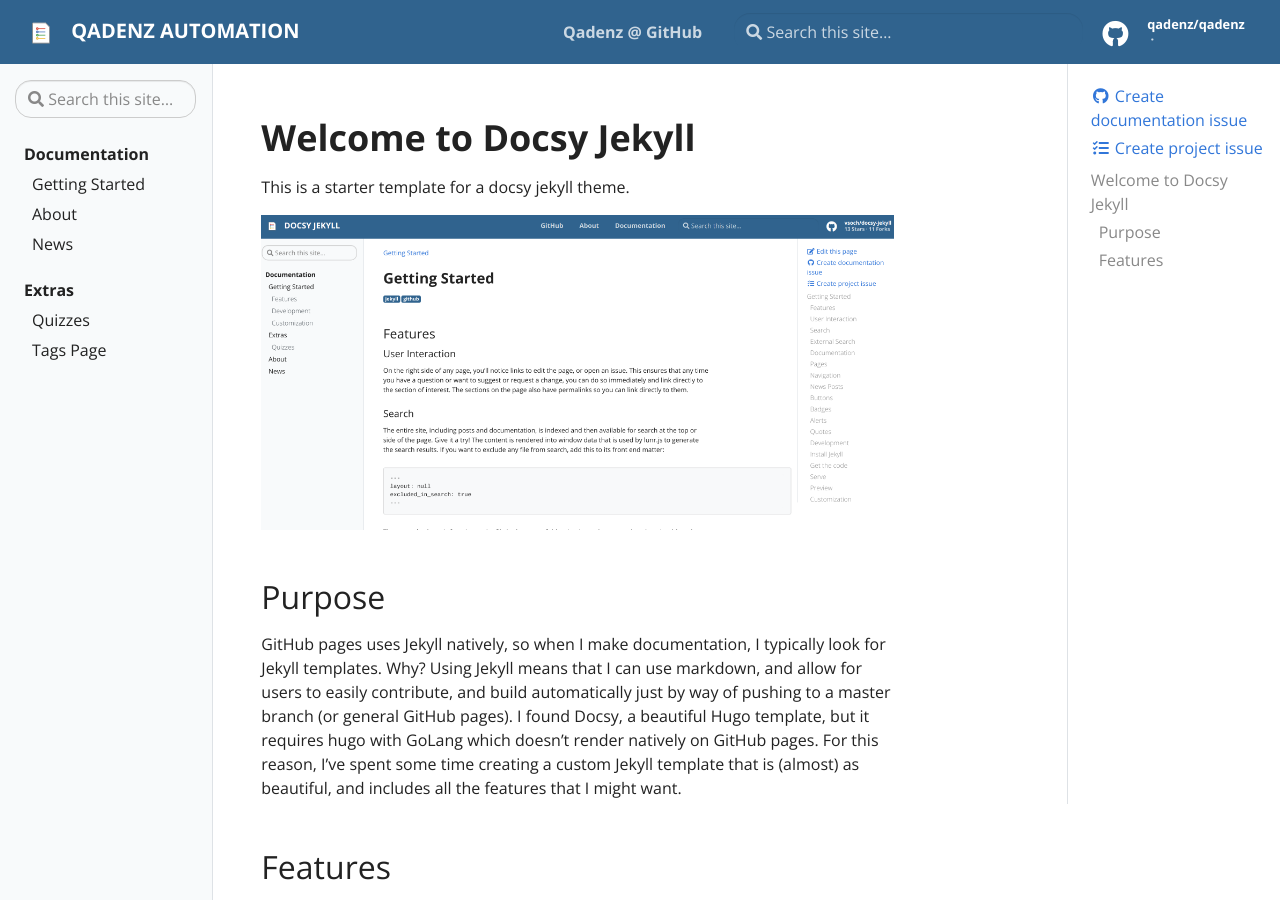
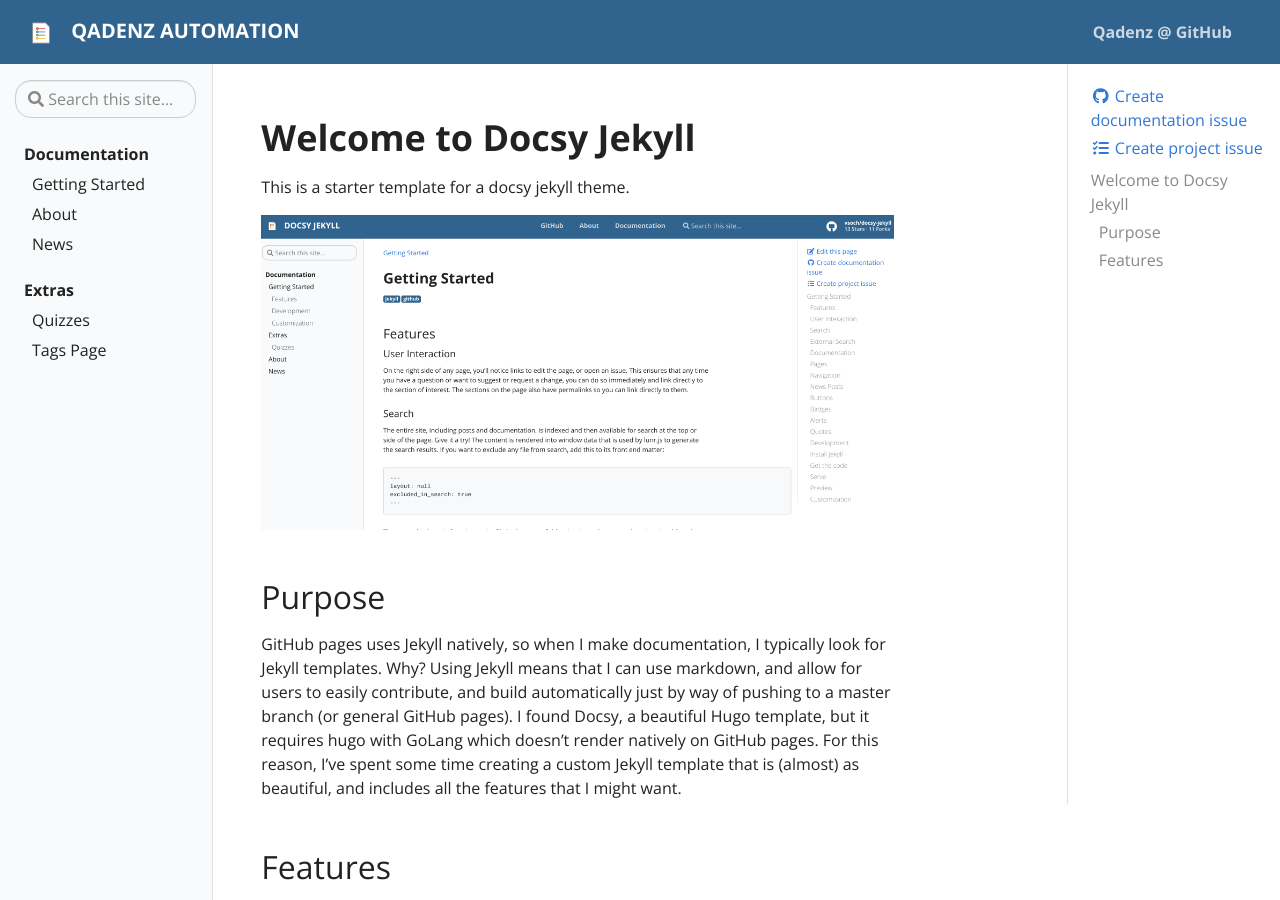
Before and after one commit to qadenz/qadenz.github.io, a Jekyll site: the page built from pages/index.md, in a window 1280 px wide and 900 px high. Built offline with Jekyll 4.4.1, drawn with Linux system fonts in a browser that asks for light colours.

Commit message:
Removed more items from header nav

```diff
--- a/_includes/header.html
+++ b/_includes/header.html
@@ -14,11 +14,12 @@
 			</li>{% endfor %}
 		</ul>
 	</div>
-	<div class="navbar-nav d-none d-lg-block">
+<!--	<div class="navbar-nav d-none d-lg-block">
  <input type="search" class="form-control td-search-input" placeholder="&#xf002 Search this site…" aria-label="Search this site…" autocomplete="off">
         </div>
+-->
 
-	<div class="navbar-nav d-none d-lg-block">
+<!--	<div class="navbar-nav d-none d-lg-block">
           <a class="gh-source" data-gh-source="github" href="{{ site.repo }}" title="Go to repository" data-md-state="done">
           <div class="gh-source__repository">
             <i class="fab fa fa-github fa-2x" style='padding-right:20px; float:left; margin-top:5px'></i>
@@ -26,11 +27,12 @@
           <ul class="gh-source__facts"><li class="gh-source__fact" id='stars'></li><li id="forks" class="gh-source__fact"></li></ul></div></a>
         </div>
       </div>
-
+-->
 
 </nav>
 </header>
 
+<!--
 <script>
 $(document).ready(function() {
   var url = "https://api.github.com/search/repositories?q={{ site.github_user }}/{{ site.github_repo }}";
@@ -47,3 +49,4 @@ $(document).ready(function() {
   });
 });
 </script>
+-->
```
